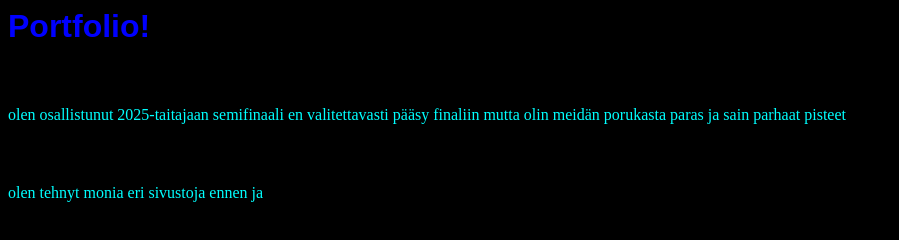
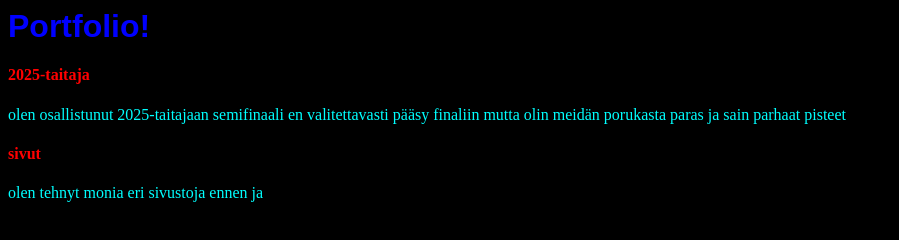
Before and after one commit to Terroristaa/Terroristaa.github.io, a plain HTML site: page index.html in a window 1280 px wide. Shown: the whole page, without its empty margins (0-899 px from the left). Drawn offline with Linux system fonts and the light colour scheme.

Commit message:
korjasin virheen.

```diff
--- a/style.css
+++ b/style.css
@@ -6,7 +6,7 @@ h1 {
     color: blue;
     font-family: sans-serif;
 }
-h2 {
+h4 {
     color: red;
 }
 p {
```
